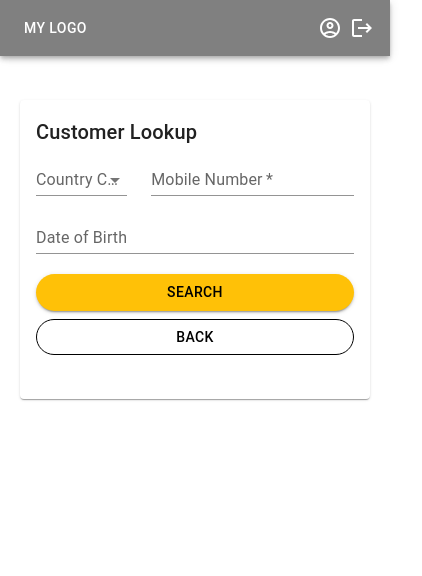
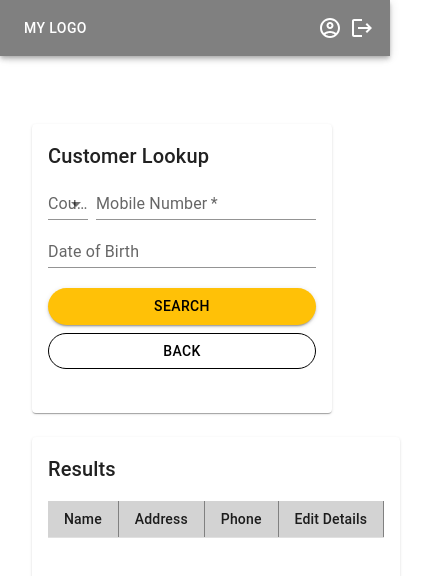
Before and after one commit to NerellaVenkataSai/react-poc, a React (Create React App) app: page / in a window 390 px wide. Both pictures are taken after a click on the button "Customer Lookup". Shown: the top 576 px of the page, 422 px wide, since content can reach past the window. Built offline with nearby package versions, Linux system fonts and the light colour scheme.

Commit message:
customer lookup responsive

```diff
--- a/src/customer-lookup/customerLookup.jsx
+++ b/src/customer-lookup/customerLookup.jsx
@@ -1,5 +1,6 @@
 import React, { useState } from "react";
 import {
+  Grid,
   Card,
   CardContent,
   Stack,
@@ -48,15 +49,23 @@ function CustomerLookup() {
 
   console.log("in customer lookup");
   return (
-    <div className="lookup-content">
-      {!results.length ? (
+    <Grid
+      container
+      direction={"row"}
+      justifyContent={"flex-start"}
+      spacing={3}
+      margin={1}
+      className="lookup-content"
+    >
+      <Grid item md={4} sm={10}>
         <Card className="search-card">
           <CardContent>
             <Typography variant="h6" component="h6">
               Customer Lookup
             </Typography>
-            <Stack direction={"row"} spacing={3} className="age-mobile">
-              <FormControl variant="standard" className="age">
+            <Grid container direction={"row"} spacing={1}>
+              <Grid item sm={4}>
+                <FormControl variant="standard" className="age" fullWidth>
                   <InputLabel id="demo-simple-select-standard-label">
                     Country Code
                   </InputLabel>
@@ -69,6 +78,8 @@ function CustomerLookup() {
                     <MenuItem value={30}>Thirty</MenuItem>
                   </Select>
                 </FormControl>
+              </Grid>
+              <Grid item sm={8}>
                 <TextField
                   required
                   label="Mobile Number"
@@ -76,7 +87,8 @@ function CustomerLookup() {
                   className="mobile"
                   fullWidth
                 />
-            </Stack>
+              </Grid>
+            </Grid>
             <LocalizationProvider dateAdapter={AdapterDayjs}>
               <MobileDatePicker
                 label="Date of Birth"
@@ -88,12 +100,7 @@ function CustomerLookup() {
                 )}
               />
             </LocalizationProvider>
-            <Stack
-              direction={"column"}
-              alignItems="flex-end"
-              spacing={1}
-              className="buttons"
-            >
+            <Stack direction={"column"} spacing={1} className="buttons" mt={3}>
               <Button
                 className="button-primary"
                 variant="contained"
@@ -104,6 +111,7 @@ function CustomerLookup() {
               <Button
                 className="button-secondary"
                 variant="outlined"
+                fullWidth
                 onClick={() => history.push("/")}
               >
                 Back
@@ -111,12 +119,13 @@ function CustomerLookup() {
             </Stack>
           </CardContent>
         </Card>
-      ) : (
-        ""
-      )}
-      {results.length ? (
+      </Grid>
+      <Grid item md={7} sm={10}>
         <Card className="result-card">
           <CardContent>
+            <Typography variant="h6" component="h6" mb={2}>
+              Results
+            </Typography>
             <TableContainer>
               <Table size="small">
                 <TableHead>
@@ -138,7 +147,11 @@ function CustomerLookup() {
                       </TableCell>
                       <TableCell>{row.address}</TableCell>
                       <TableCell>{row.phone}</TableCell>
-                      <TableCell onClick={() => history.push(CUSTOMER_REGISTRATION)}>Edit</TableCell>
+                      <TableCell
+                        onClick={() => history.push(CUSTOMER_REGISTRATION)}
+                      >
+                        Edit
+                      </TableCell>
                     </TableRow>
                   ))}
                 </TableBody>
@@ -146,10 +159,8 @@ function CustomerLookup() {
             </TableContainer>
           </CardContent>
         </Card>
-      ) : (
-        ""
-      )}
-    </div>
+      </Grid>
+    </Grid>
   );
 }
 
--- a/src/customer-lookup/styles.css
+++ b/src/customer-lookup/styles.css
@@ -1,18 +1,13 @@
 .lookup-content {
-    margin: 20px;
     height: 80vh;
+    overflow: auto;
 }
 
-.age-mobile {
-    margin-bottom: 10px;
-}
 .lookup-content .search-card{
     height: auto;
-    width: 100%;
 }
 
 .lookup-content .result-card {
-    width: 100%;
     height: 70vh;
 }
 
```
Lines whose indentation alone changed are shown as unchanged.
